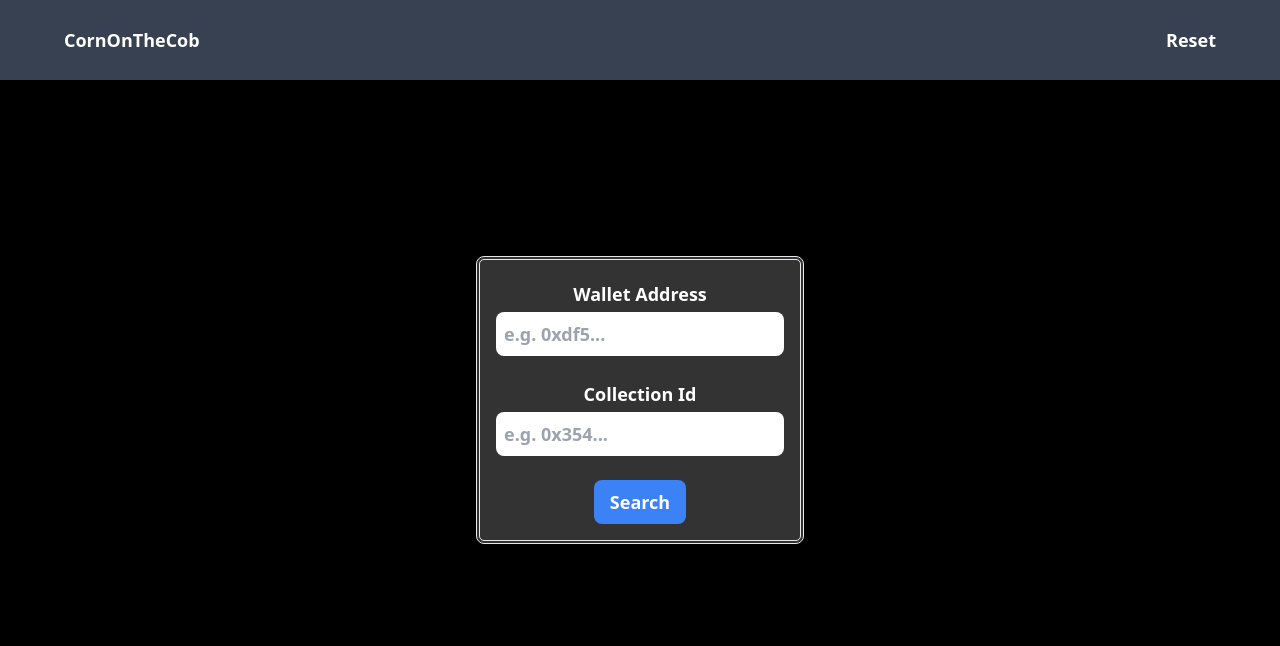
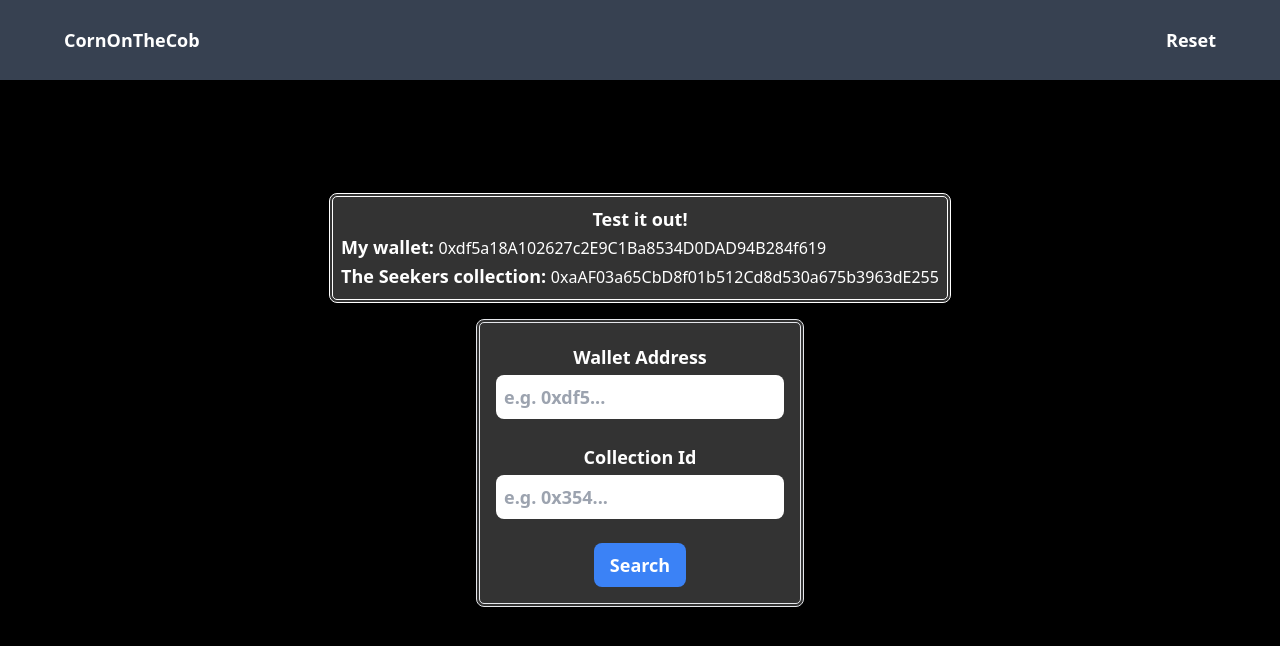
Before and after one commit to hzlnutspread/nft_website, a Next.js app: page / in a window 1280 px wide. Shown: the top 646 px of the page. Built offline with nearby package versions, Linux system fonts and the light colour scheme.

Commit message:
Retain wallet address when resetting and show test addresses

```diff
--- a/components/Body.js
+++ b/components/Body.js
@@ -87,7 +87,7 @@ const Body = ({
 
   return (
     <>
-      {/* Shows the button and the main div wrapper */}
+      {/* Shows the input form */}
       {loading ? (
         <Spinner />
       ) : (
@@ -98,6 +98,23 @@ const Body = ({
               : "hidden"
           }
         >
+          <div className="examples-box mb-4 flex flex-col items-center justify-center rounded-lg border-[4px] border-double border-white bg-white/20 p-2 text-white">
+            <div>Test it out!</div>
+            <div>
+              <div>
+                My wallet:{" "}
+                <span className="text-[16px] font-normal">
+                  0xdf5a18A102627c2E9C1Ba8534D0DAD94B284f619
+                </span>
+              </div>
+              <div>
+                The Seekers collection:{" "}
+                <span className="text-[16px] font-normal">
+                  0xaAF03a65CbD8f01b512Cd8d530a675b3963dE255
+                </span>
+              </div>
+            </div>
+          </div>
           <form
             id="input_form"
             onSubmit={(walletAddress, collectionId) => {
--- a/components/Header.js
+++ b/components/Header.js
@@ -9,7 +9,6 @@ const Header = ({
   setCollectionAddress,
 }) => {
   const onClickHandler = () => {
-    setWalletAddress("");
     setCollectionAddress("");
     console.log("resetting input fields");
     toggleReset((isReset = true));
```
